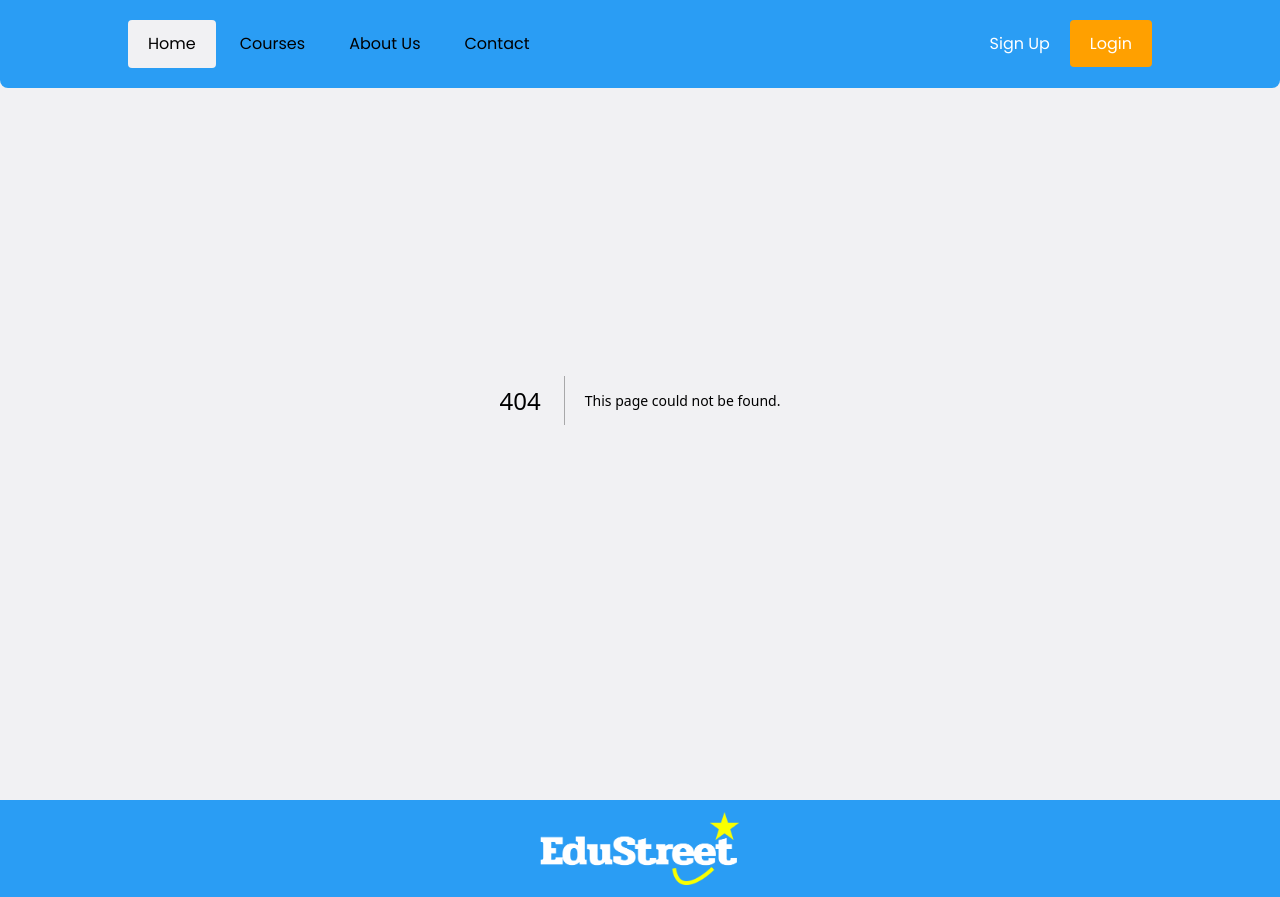
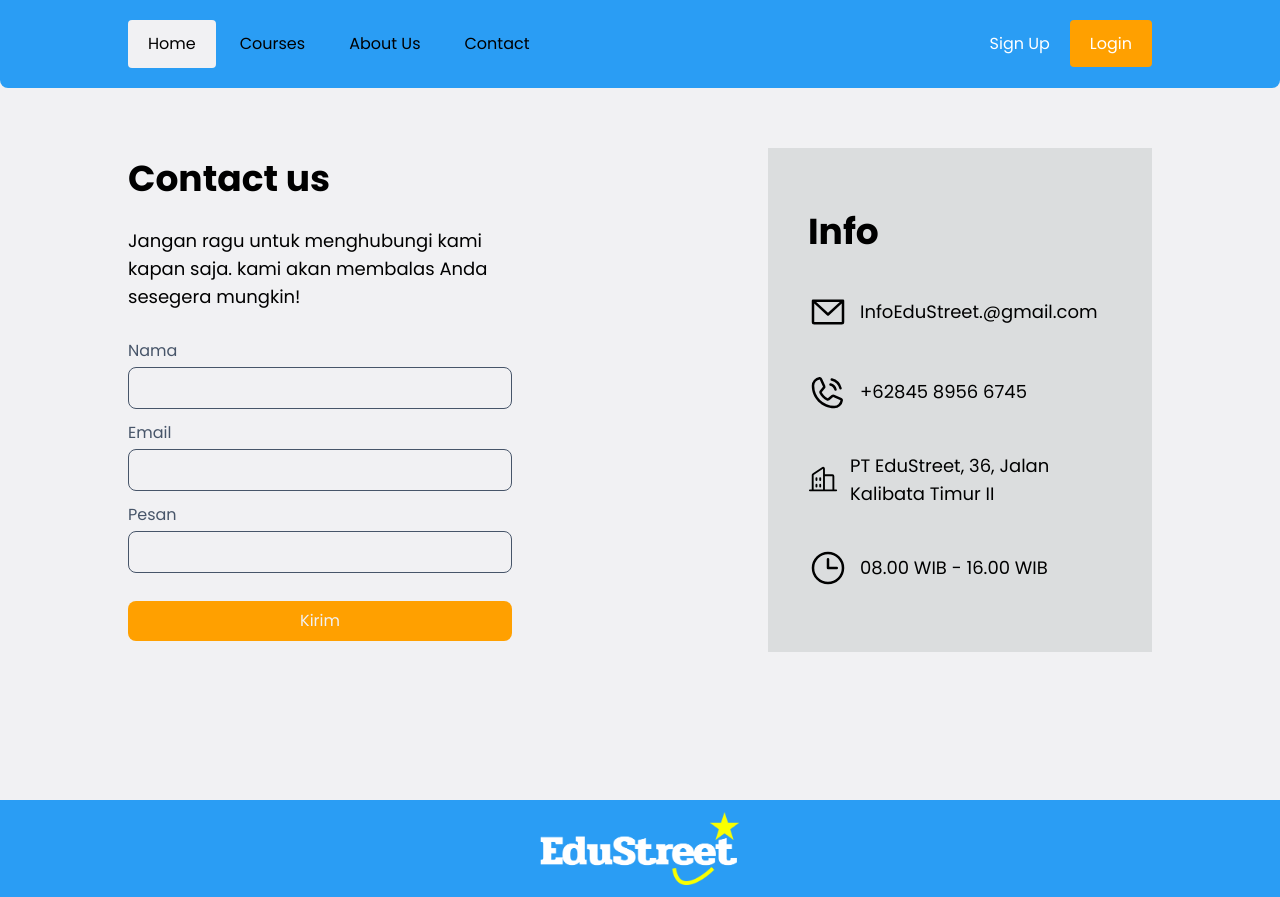
Before and after one commit to EduStreet-Gang/EduStreet, a Next.js app: page /contact in a window 1280 px wide. Before the commit this address had no page. Built offline with nearby package versions, Linux system fonts and the light colour scheme.

Commit message:
contact page

```diff
--- /dev/null
+++ b/src/app/contact/page.jsx
@@ -0,0 +1,37 @@
+import { Buildings, Clock, EnvelopeSimple, PhoneCall } from "@phosphor-icons/react/dist/ssr"
+import Link from "next/link"
+
+const Page = () => {
+  return (
+    <main className="h-screen mx-32 grid grid-cols-2 gap-64 items-center">
+      <section className="flex flex-col justify-center gap-7">
+        <h1 className="font-bold text-4xl">Contact us</h1>
+        <h2 className="text-lg">Jangan ragu untuk menghubungi kami kapan saja. kami akan membalas Anda sesegera mungkin!</h2>
+        <form action="" className="flex flex-col gap-3 text-slate-600">
+          <div className="flex flex-col gap-1">
+            <label htmlFor="nama">Nama</label>
+            <input type="text" id="nama" className="bg-edustreet-white border border-slate-600 p-2 rounded-lg"/>
+          </div>
+          <div className="flex flex-col gap-1">
+            <label htmlFor="email">Email</label>
+            <input type="email" id="email" className="bg-edustreet-white border border-slate-600 p-2 rounded-lg"/>
+          </div>
+          <div className="flex flex-col gap-1">
+            <label htmlFor="pesan">Pesan</label>
+            <input type="text" id="pesan" className="bg-edustreet-white border border-slate-600 p-2 rounded-lg"/>
+          </div>
+          <button type="submit" className="bg-edustreet-orange p-2 mt-4 hover:text-black transition-all text-edustreet-white rounded-lg">Kirim</button>
+        </form>
+      </section>
+      <section className="flex flex-col justify-center bg-edustreet-grey px-10 py-16 h-fit gap-10 text-lg">
+          <h2 className="font-bold text-4xl">Info</h2>
+          <Link href="#" className="flex items-center gap-3 hover:text-edustreet-orange transition-all"><EnvelopeSimple size={40}/>InfoEduStreet.@gmail.com</Link>
+          <Link href="#" className="flex items-center gap-3 hover:text-edustreet-orange transition-all"><PhoneCall size={40}/>+62845 8956 6745</Link>
+          <Link href="#" className="flex items-center gap-3 hover:text-edustreet-orange transition-all"><Buildings size={40}/>PT EduStreet, 36, Jalan Kalibata Timur II</Link>
+          <Link href="#" className="flex items-center gap-3 hover:text-edustreet-orange transition-all"><Clock size={40}/>08.00 WIB - 16.00 WIB</Link>
+      </section>
+    </main>
+  )
+}
+
+export default Page
--- a/tailwind.config.js
+++ b/tailwind.config.js
@@ -14,6 +14,7 @@ module.exports = {
           white: '#F1F1F3',
           purple: '#2603FF',
           orange: '#FFA000',
+          grey: '#DBDDDE',
         }
       },
       backgroundImage: {
```
